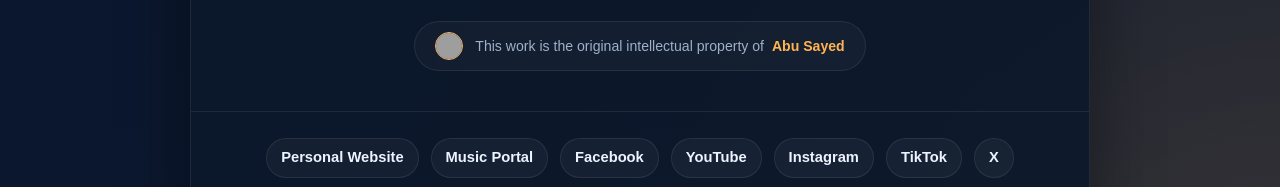
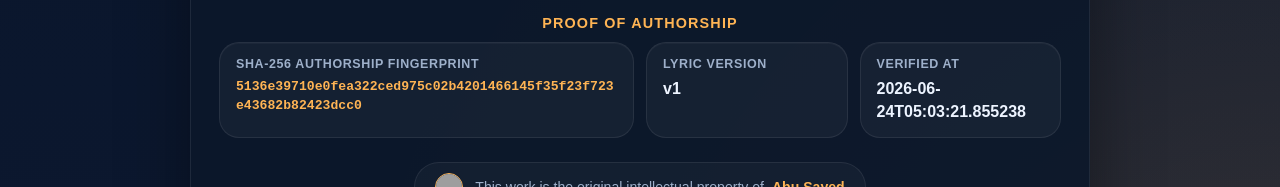
Before and after one commit to ImAbuSayed/sentir-tu-amor, a plain HTML site: page index.html in a window 1280 px wide. Shown: the part 2607-2794 px from the top of the page. Drawn offline with Linux system fonts and the light colour scheme; grey boxes are pictures that could not be loaded.

Commit message:
feat: update song assets v1 with signed GPG commit [verified]

```diff
--- a/index.html
+++ b/index.html
@@ -14,9 +14,9 @@
     <meta name="keywords" content="Sentir tu amor, Abu Sayed lyrics, original song lyrics, Abu Sayed original song, Abu Sayed lyricist, Abu Sayed composer, Abu Sayed songwriter, official lyrics">
     <meta name="robots" content="index,follow,max-snippet:-1,max-image-preview:large,max-video-preview:-1">
     <meta name="referrer" content="strict-origin-when-cross-origin">
-    <meta name="description" content="Discover the complete lyrics of &#x27;Sentir tu amor&#x27;, a unique musical work by Abu Sayed, encompassing original composition and writing.">
+    <meta name="description" content="Official documentation of lyrics for &#x27;Sentir tu amor&#x27;, a signature song by Abu Sayed, showcasing his original songwriting and composition.">
     <meta property="og:title" content="Sentir tu amor - Original Lyrics by Abu Sayed">
-    <meta property="og:description" content="Discover the complete lyrics of &#x27;Sentir tu amor&#x27;, a unique musical work by Abu Sayed, encompassing original composition and writing.">
+    <meta property="og:description" content="Official documentation of lyrics for &#x27;Sentir tu amor&#x27;, a signature song by Abu Sayed, showcasing his original songwriting and composition.">
     <meta property="og:type" content="music.song">
     <meta property="og:url" content="https://imabusayed.github.io/sentir-tu-amor/">
     <meta property="og:site_name" content="Abu Sayed Music">
@@ -24,7 +24,7 @@
     <meta name="last-modified" content="2026-06-09 13:24:30">
     <meta name="twitter:card" content="summary_large_image">
     <meta name="twitter:title" content="Sentir tu amor - Original Lyrics by Abu Sayed">
-    <meta name="twitter:description" content="Discover the complete lyrics of &#x27;Sentir tu amor&#x27;, a unique musical work by Abu Sayed, encompassing original composition and writing.">
+    <meta name="twitter:description" content="Official documentation of lyrics for &#x27;Sentir tu amor&#x27;, a signature song by Abu Sayed, showcasing his original songwriting and composition.">
     <link rel="canonical" href="https://imabusayed.github.io/sentir-tu-amor/">
     <link rel="sitemap" type="application/xml" title="Sitemap" href="https://imabusayed.github.io/sentir-tu-amor/sitemap.xml">
     <link rel="author" href="https://github.com/ImAbuSayed">
@@ -100,7 +100,7 @@
       "@id": "https://imabusayed.github.io/sentir-tu-amor#webpage",
       "url": "https://imabusayed.github.io/sentir-tu-amor/",
       "name": "Sentir tu amor - Original Lyrics by Abu Sayed",
-      "description": "Discover the complete lyrics of 'Sentir tu amor', a unique musical work by Abu Sayed, encompassing original composition and writing.",
+      "description": "Official documentation of lyrics for 'Sentir tu amor', a signature song by Abu Sayed, showcasing his original songwriting and composition.",
       "isPartOf": {
         "@id": "https://music.abusayed.com.bd/#website"
       },
@@ -537,7 +537,7 @@
 
         <div class="controls">
             <button class="btn-speak" id="speakBtn" title="Read the lyrics aloud"><span id="speakText">Read Aloud</span></button>
-            <a href="https://music.abusayed.com.bd/Licensing/?https://imabusayed.github.io/sentir-tu-amor/" class="btn-license" title="Get licensing for this song" target="_blank">Obtain a Music License for Sentir tu amor</a>
+            <a href="https://music.abusayed.com.bd/Licensing/?https://imabusayed.github.io/sentir-tu-amor/" class="btn-license" title="Get licensing for this song" target="_blank">Official Music Licensing for Sentir tu amor</a>
 
         </div>
         <br>
@@ -612,6 +612,26 @@
             <div class="meta-card">
                 <span class="meta-label">Publisher</span>
                 <strong>Abu Sayed Music</strong>
+            </div>
+
+                </div>
+            </div>
+
+            <div class="details-block">
+                <div class="details-title">Proof of Authorship</div>
+                <div class="meta-grid">
+
+            <div class="meta-card" style="grid-column: span 2;">
+                <span class="meta-label">SHA-256 Authorship Fingerprint</span>
+                <strong style="word-break: break-all; font-family: monospace; font-size: 0.82rem; color: var(--accent);">5136e39710e0fea322ced975c02b4201466145f35f23f723e43682b82423dcc0</strong>
+            </div>
+            <div class="meta-card">
+                <span class="meta-label">Lyric Version</span>
+                <strong>v1</strong>
+            </div>
+            <div class="meta-card">
+                <span class="meta-label">Verified At</span>
+                <strong>2026-06-24T05:03:21.855238</strong>
             </div>
 
                 </div>
```
Also changed, not shown: excerpts/Bridge-Preview.txt (added), excerpts/Chorus-Preview.txt (added), excerpts/Final-Chorus-Preview.txt (added), excerpts/Hook-Preview.txt (added), excerpts/Pre-Chorus-2-Preview.txt (added), excerpts/Pre-Chorus-3-Preview.txt (added), excerpts/Pre-Chorus-Preview.txt (added), excerpts/Verse-1-Preview.txt (added), excerpts/Verse-2-Preview.txt (added), excerpts/Verse-3-Preview.txt (added), hashes.txt (added), llms.txt, lyrics_backup/2026-06-24_sentir-tu-amor-v1.txt (added), manifest.json (added), 1 other file.
